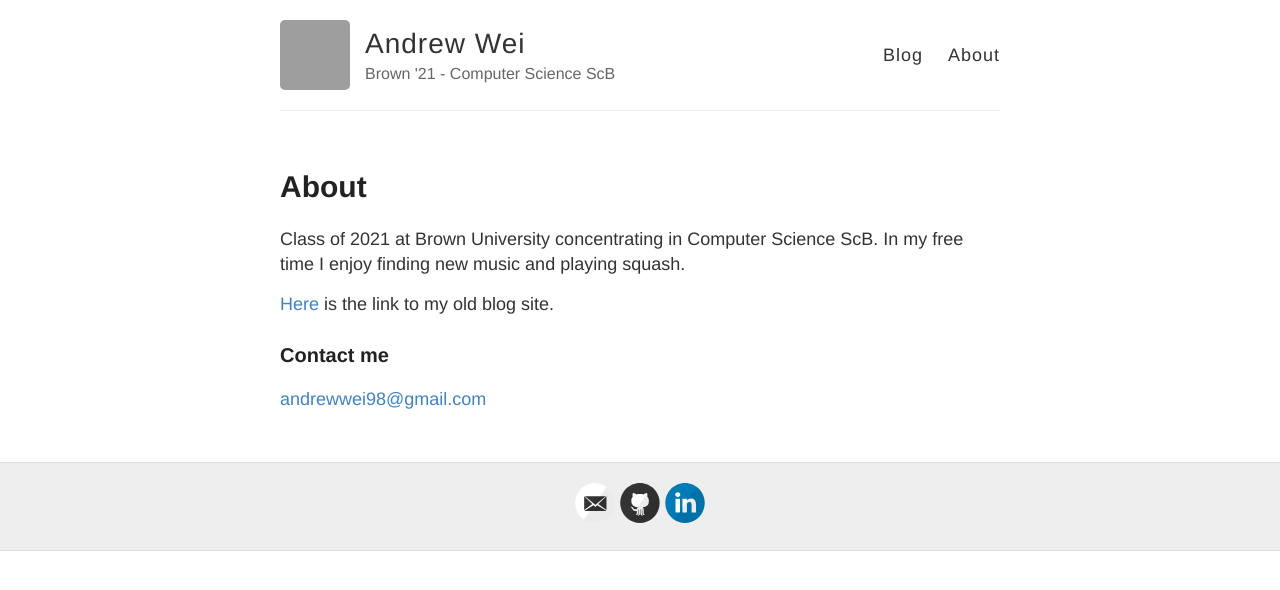
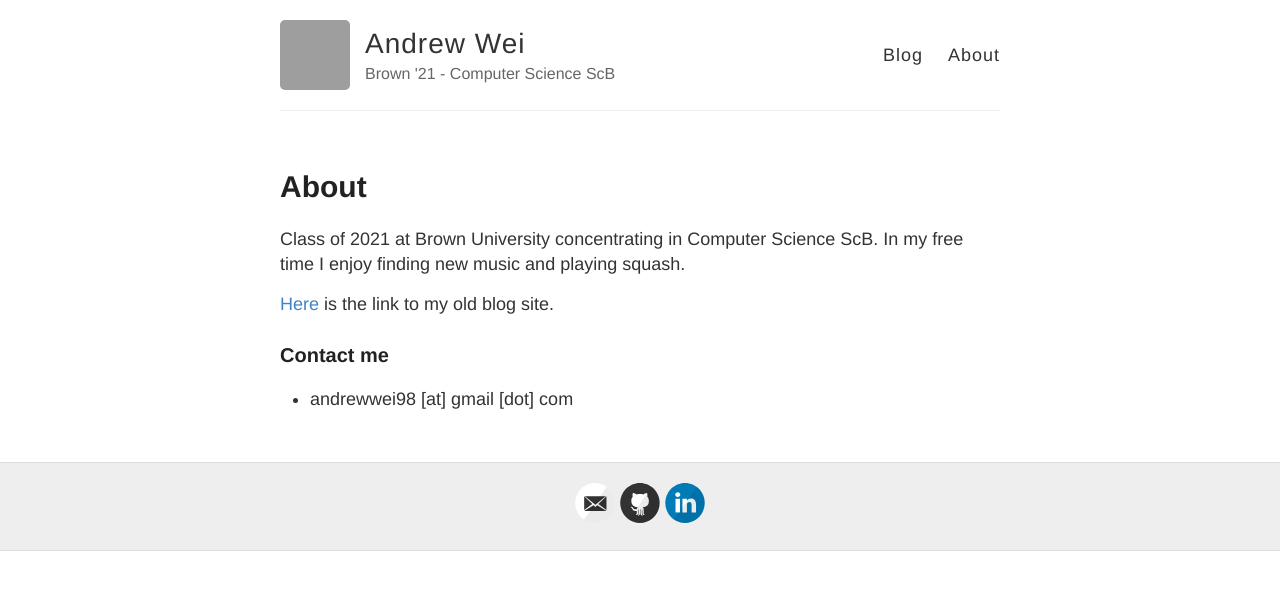
Before and after one commit to andrew128/andrew128.github.io, a Jekyll site: the page built from about.md, in a window 1280 px wide. Shown: the top 590 px of the page. Built offline with Jekyll 4.4.1, drawn with Linux system fonts in a browser that asks for light colours; grey boxes are pictures that could not be loaded.

Commit message:
Update about.md

```diff
--- a/about.md
+++ b/about.md
@@ -11,4 +11,4 @@ In my free time I enjoy finding new music and playing squash.
 
 ### Contact me
 
-[andrewwei98@gmail.com](mailto:andrewwei98@gmail.com)
+- andrewwei98 [at] gmail [dot] com
```
